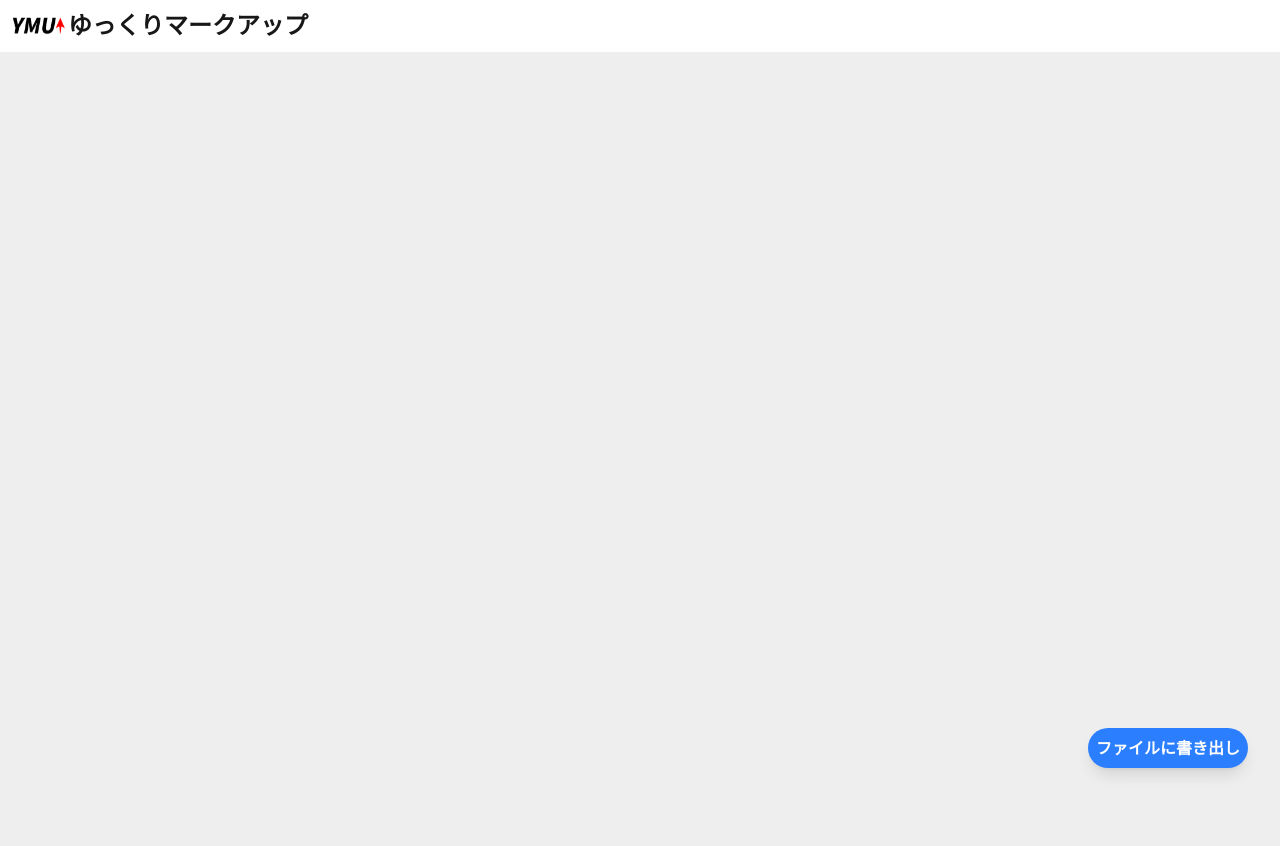
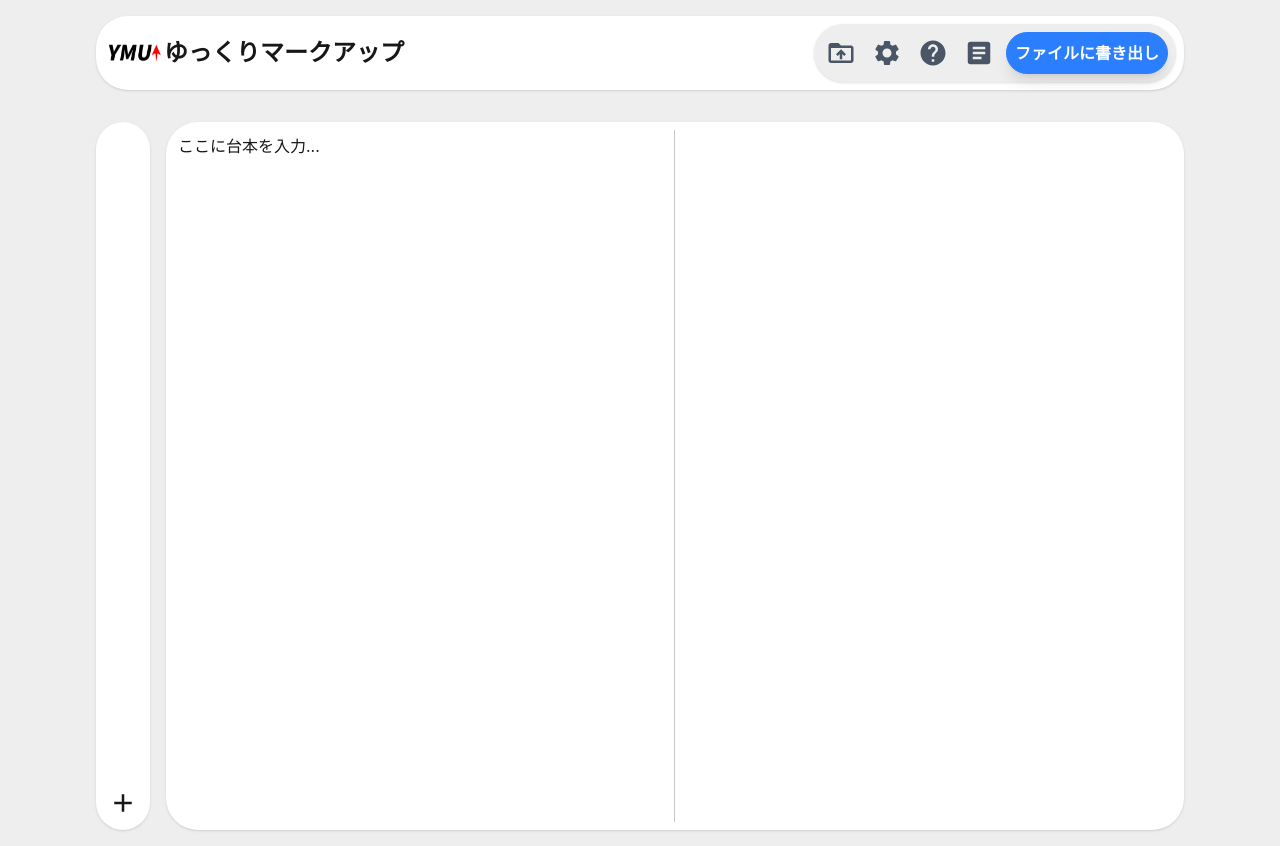
Before and after one commit to SARADA7156/yukkuri_markup, a React (Vite) app in the folder yukkuri_markup/: page / in a window 1280 px wide. Before the commit the page ends 800 px from the top, so only its background shows below. Built offline with nearby package versions, Linux system fonts and the light colour scheme.

Commit message:
アプリのレイアウトの骨組みを構築した

```diff
--- a/yukkuri_markup/package.json
+++ b/yukkuri_markup/package.json
@@ -11,6 +11,9 @@
   },
   "dependencies": {
     "@tailwindcss/vite": "^4.3.3",
+    "@tiptap/pm": "^3.31.3",
+    "@tiptap/react": "^3.31.3",
+    "@tiptap/starter-kit": "^3.31.3",
     "clsx": "^2.1.1",
     "react": "^19.2.8",
     "react-dom": "^19.2.8",
@@ -18,7 +21,8 @@
     "react-icons": "^5.7.0",
     "react-router-dom": "^7.18.4",
     "tailwind-merge": "^3.7.0",
-    "tailwindcss": "^4.3.3"
+    "tailwindcss": "^4.3.3",
+    "zod": "^4.6.5"
   },
   "devDependencies": {
     "@eslint/js": "^10.0.1",
--- a/yukkuri_markup/src/app/App.tsx
+++ b/yukkuri_markup/src/app/App.tsx
@@ -1,4 +1,3 @@
-import Header from "@/components/Header/Header"
 import { Route, Routes } from "react-router-dom"
 import Help from "./Help/page"
 import Home from "./Home/page"
@@ -6,8 +5,7 @@ import Home from "./Home/page"
 function App() {
   return (
     <>
-      <Header />
-      <main>
+      <main className="mx-20">
         <Routes>
           <Route path="/" element={<Home />} />
           <Route path="/help" element={<Help />} />
--- /dev/null
+++ b/yukkuri_markup/src/app/Home/character.ts
@@ -0,0 +1,19 @@
+import { z } from "zod";
+
+export const characterSchema = z.object({
+    id: z.string(),
+    name: z.string(),
+    tag: z.string(),
+    ymm4CharName: z.string()
+});
+
+export type Character = z.infer<typeof characterSchema>;
+
+export const DEFAULT_CHARACTER: Character[] = [
+    {
+        id: "reimu",
+        name: "霊夢",
+        tag: "[r]",
+        ymm4CharName: "霊夢"
+    }
+];
--- a/yukkuri_markup/src/app/Home/page.tsx
+++ b/yukkuri_markup/src/app/Home/page.tsx
@@ -1,15 +1,67 @@
+import Button from "@/components/Button/Button";
+import Container from "@/components/Container";
+import { useEditor, EditorContent } from "@tiptap/react";
+import StarterKit from "@tiptap/starter-kit";
+import { MdAdd, MdArticle, MdDriveFolderUpload, MdHelp, MdSettings } from "react-icons/md"
+import { Link } from "react-router-dom";
+
 export default function Home() {
+    const editor = useEditor({
+        extensions: [StarterKit],
+        content: "<p>ここに台本を入力...</p>"
+    });
+
     return (
-        <>
+        <div>
+            <Container id="toolbar" className="flex bg-white" as="header">
+                <div className="flex items-center">
+                    <img src="/icon.png" alt="ゆっくりマークアップ" className="w-15" />
+                    <h1 className="text-2xl font-bold">ゆっくりマークアップ</h1>
+                </div>
+
+                <Container className="flex items-center m-0 bg-[#eeeeee] ms-auto">
+                    <Button className="text-3xl me-2 text-gray-600" title="ファイルをアップロード">
+                        <MdDriveFolderUpload />
+                    </Button>
+
+                    <Button className="text-3xl me-2 text-gray-600" title="設定">
+                        <MdSettings />
+                    </Button>
+
+                    <Button className="text-3xl me-2 text-gray-600" title="ヘルプ">
+                        <Link to={"/help"}>
+                            <MdHelp />
+                        </Link>
+                    </Button>
+
+                    <Button className="text-3xl me-2 text-gray-600" title="ドキュメントを見る">
+                        <MdArticle />
+                    </Button>
+
                     <button
                         className={`
-                    p-2 fixed bottom-8 right-8 transition-all cursor-pointer
-                    font-bold shadow-lg bg-blue-500 text-white rounded-3xl
-                    hover:scale-110
+                            p-2 transition-all cursor-pointer
+                            font-bold shadow-lg bg-blue-500 text-white rounded-3xl border border-blue-500
+                            hover:bg-white hover:text-blue-500
                         `}
                     >
                         ファイルに書き出し
                     </button>
-        </>
+                </Container>
+            </Container>
+
+            <div className="flex h-185">
+                <Container className="bg-white me-2 w-14 flex flex-col items-center">
+                    <Button className="p-1 cursor-pointer hover:bg-[#cfcfcf96] rounded-4xl mt-auto" disableAnimation>
+                        <MdAdd className="text-3xl" title="カスタムキャラクターを追加" />
+                    </Button>
+                </Container>
+
+                <Container className="flex bg-white w-full ms-2">
+                    <EditorContent editor={editor} className="h-full w-1/2 p-1 border-e border-e-[#00000036]" />
+                    <div></div>
+                </Container>
+            </div>
+        </div>
     );
 }
--- /dev/null
+++ b/yukkuri_markup/src/components/Button/Button.tsx
@@ -0,0 +1,30 @@
+import { cn } from "@/lib/utils";
+import "./button.css";
+
+type ButtonProps = {
+    children: React.ReactNode;
+    className?: string;
+    disableAnimation?: boolean;
+} & React.ComponentPropsWithoutRef<"button">
+
+export default function Button({
+    className = "",
+    children,
+    disableAnimation = false,
+    ...props
+}: ButtonProps) {
+    const Component = "button";
+
+    return (
+        <Component
+            className={cn(
+                "flex items-center p-1 cursor-pointer hover:bg-[#cfcfcf96] rounded-4xl",
+                className,
+                !disableAnimation && "custom-animation"
+            )}
+            {...props}
+        >
+            {children}
+        </Component>
+    );
+}
--- /dev/null
+++ b/yukkuri_markup/src/components/Button/button.css
@@ -0,0 +1,23 @@
+@charset "UTF-8";
+
+.custom-animation:hover {
+    animation: 0.3s tilt ease-in-out;
+}
+
+@keyframes tilt {
+    0% {
+        transform: rotate(0);
+    }
+    25% {
+        transform: rotate(-10deg);
+    }
+    50% {
+        transform: rotate(10deg);
+    }
+    75% {
+        transform: rotate(-10deg);
+    }
+    100% {
+        transform: rotate(0);
+    }
+}
--- /dev/null
+++ b/yukkuri_markup/src/components/Container.tsx
@@ -0,0 +1,26 @@
+import { cn } from "@/lib/utils";
+
+type ContainerProps<T extends React.ElementType = 'div'> = {
+    as?: T;
+    children: React.ReactNode;
+    className?: string;
+} & React.ComponentPropsWithoutRef<T>
+
+
+export default function Container<T extends React.ElementType = 'div'>({
+    as,
+    className = "",
+    children,
+    ...props
+}: ContainerProps<T>) {
+    const Component = as || "div";
+
+    return (
+        <Component
+            className={cn("m-4 p-2 rounded-4xl shadow", className)}
+            {...props}
+        >
+            {children}
+        </Component>
+    );
+}
--- a/yukkuri_markup/src/components/Header/Header.tsx
+++ /dev/null
@@ -1,13 +0,0 @@
-import { Link } from "react-router-dom";
-
-export default function Header() {
-    return (
-        <header className="bg-[#ffffff] p-2">
-            <Link to={"/"} className="flex items-center">
-                <img src="/icon.png" alt="ゆっくりマークアップ" className="w-15" />
-                <h1 className="text-2xl font-bold">ゆっくりマークアップ</h1>
-            </Link>
-
-        </header>
-    );
-}
--- a/yukkuri_markup/src/index.css
+++ b/yukkuri_markup/src/index.css
@@ -10,3 +10,12 @@ body {
     background: var(--background);
     color: var(--foreground);
 }
+
+.tiptap {
+    height: 100%;
+
+}
+
+.tiptap:focus {
+    outline: 2px solid #00000036;
+}
```
Also changed, not shown: 1 other file (tests, documents, lock files or other folders). Lines whose indentation alone changed are shown as unchanged.
